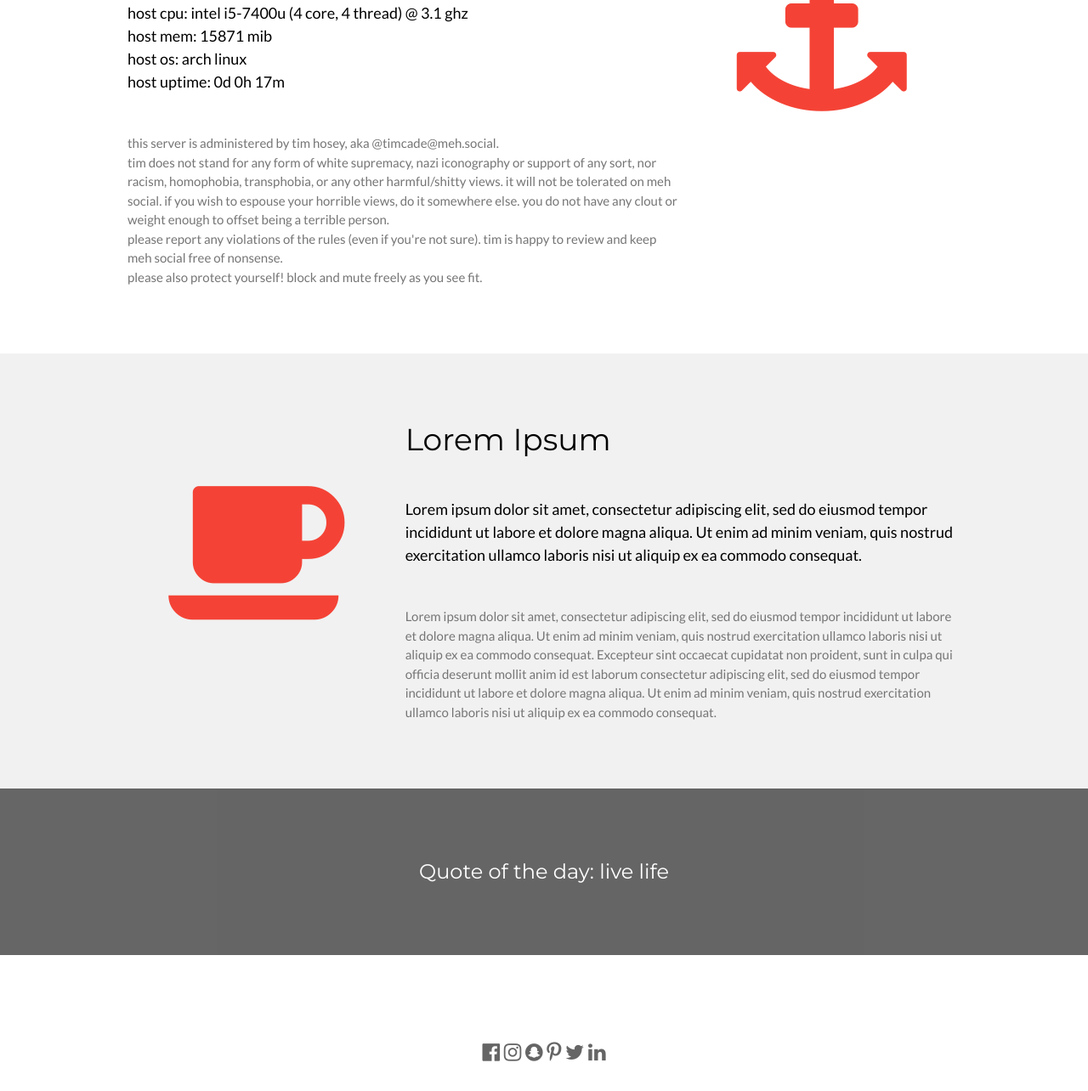
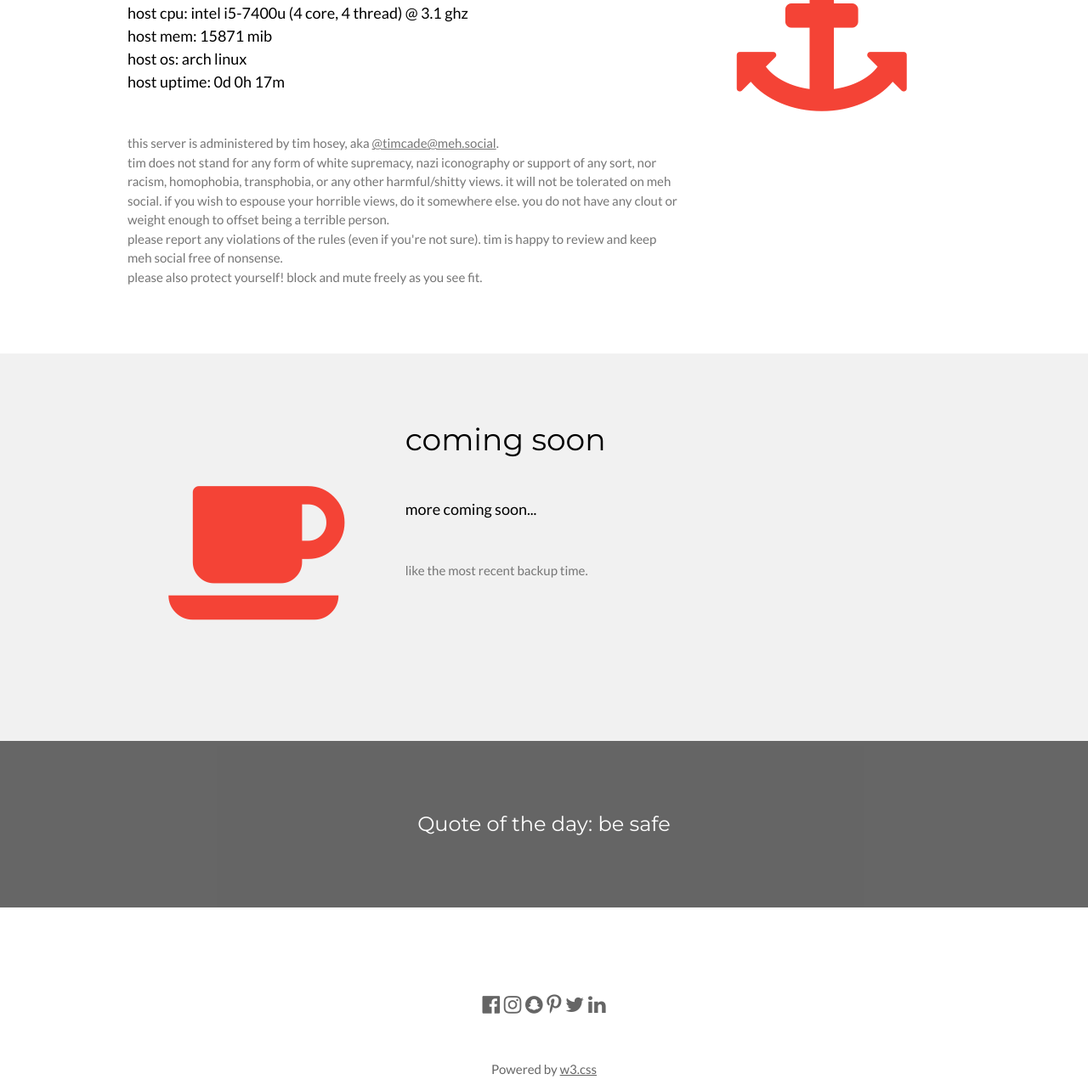
Before and after one commit to timhosey/mehsocial-info-site, a PHP site: page / in a window 1280 px wide. Shown: the part 647-1931 px from the top of the page at 85% size. Run offline with PHP 8.4, Linux system fonts and the light colour scheme.

Commit message:
added filler for second section

```diff
--- a/index.php
+++ b/index.php
@@ -15,7 +15,7 @@
       </h5>
 
       <p class="w3-text-grey">
-        this server is administered by tim hosey, aka @timcade@meh.social.<br />
+        this server is administered by tim hosey, aka <a href="https://meh.social/@timcade">@timcade@meh.social</a>.<br />
         tim does not stand for any form of white supremacy, nazi iconography or support of any sort,
         nor racism, homophobia, transphobia, or any other harmful/shitty views. it will not be tolerated
         on meh social. if you wish to espouse your horrible views, do it somewhere else. you do not have
@@ -40,18 +40,16 @@
     </div>
 
     <div class="w3-twothird">
-      <h1>Lorem Ipsum</h1>
-      <h5 class="w3-padding-32">Lorem ipsum dolor sit amet, consectetur adipiscing elit, sed do eiusmod tempor incididunt ut labore et dolore magna aliqua. Ut enim ad minim veniam, quis nostrud exercitation ullamco laboris nisi ut aliquip ex ea commodo consequat.</h5>
+      <h1>coming soon</h1>
+      <h5 class="w3-padding-32">more coming soon...</h5>
 
-      <p class="w3-text-grey">Lorem ipsum dolor sit amet, consectetur adipiscing elit, sed do eiusmod tempor incididunt ut labore et dolore magna aliqua. Ut enim ad minim veniam, quis nostrud exercitation ullamco laboris nisi ut aliquip ex ea commodo consequat. Excepteur sint
-        occaecat cupidatat non proident, sunt in culpa qui officia deserunt mollit anim id est laborum consectetur adipiscing elit, sed do eiusmod tempor incididunt ut labore et dolore magna aliqua. Ut enim ad minim veniam, quis nostrud exercitation ullamco
-        laboris nisi ut aliquip ex ea commodo consequat.</p>
+      <p class="w3-text-grey">like the most recent backup time.</p>
     </div>
   </div>
 </div>
 
 <div class="w3-container w3-black w3-center w3-opacity w3-padding-64">
-    <h1 class="w3-margin w3-xlarge">Quote of the day: live life</h1>
+    <h1 class="w3-margin w3-xlarge">Quote of the day: be safe</h1>
 </div>
 
 <?php require_once('footer.php'); ?>
```
